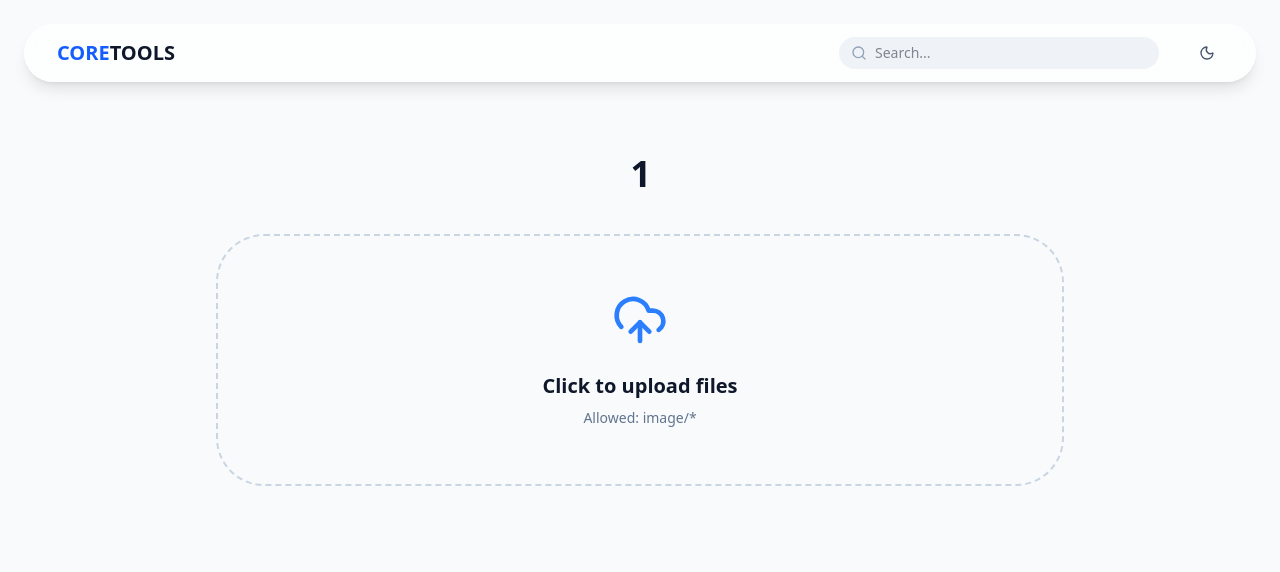
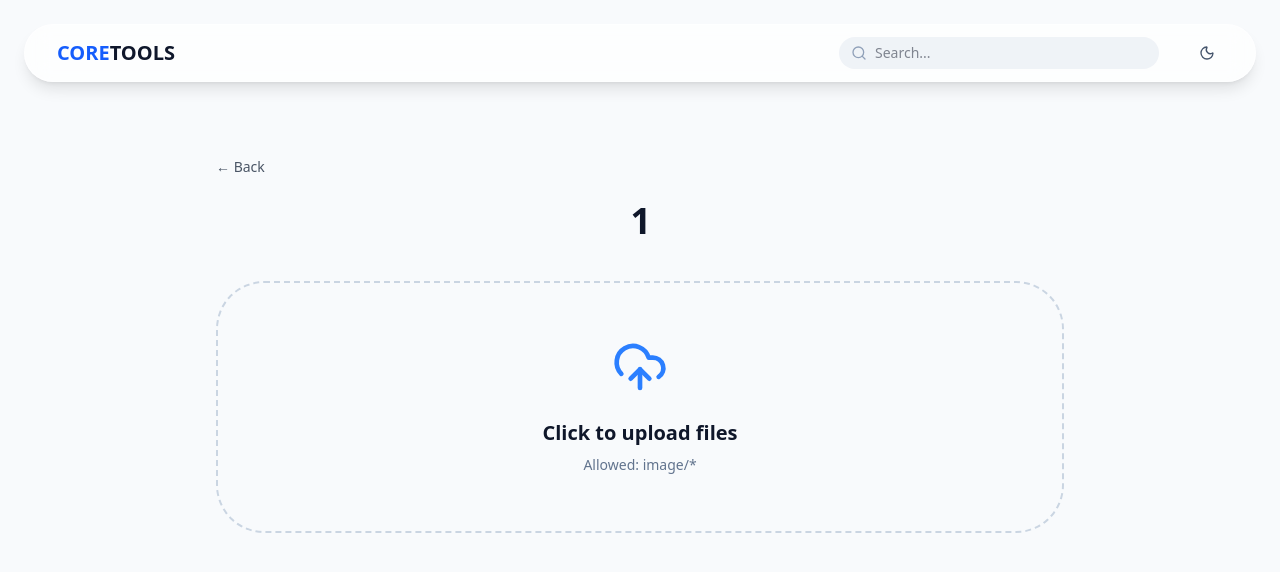
Before and after one commit to boutabsouyounes237-gif/my-utility, a Next.js app: page /tools/1/1 in a window 1280 px wide. Shown: the top 572 px of the page. Built offline with nearby package versions, Linux system fonts and the light colour scheme.

Commit message:
Fix tools upload, back navigation, and uploader logic

```diff
--- a/src/app/tools/[group]/[tool]/page.tsx
+++ b/src/app/tools/[group]/[tool]/page.tsx
@@ -1,14 +1,22 @@
 "use client";
 import React, { useState } from "react";
-import { useParams } from "next/navigation";
+import { useParams, useRouter } from "next/navigation";
 import FileUploader, { UploadedFile } from "@/components/FileUploader";
 import { jsPDF } from "jspdf";
 // @ts-ignore
 import confetti from "canvas-confetti";
-import { Download, CheckCircle2, RefreshCw, Loader2, Image as ImageIcon } from "lucide-react";
+import {
+  Download,
+  CheckCircle2,
+  RefreshCw,
+  Loader2,
+  Image as ImageIcon,
+} from "lucide-react";
 
 export default function SingleToolPage() {
   const params = useParams();
+  const router = useRouter();
+
   const group = params.group as string;
   const tool = params.tool as string;
 
@@ -25,7 +33,6 @@ export default function SingleToolPage() {
       } else if (tool === "webp-converter") {
         await processToWebp(files);
       }
-      // أضف أي أداة أخرى هنا بنفس الطريقة
     } catch (error) {
       console.error("Processing failed:", error);
     } finally {
@@ -83,7 +90,13 @@ export default function SingleToolPage() {
     }
 
     const blob = doc.output("blob");
-    setResultFiles([{ url: URL.createObjectURL(blob), name: "merged-result.pdf", data: new File([blob], "merged-result.pdf") }]);
+    setResultFiles([
+      {
+        url: URL.createObjectURL(blob),
+        name: "merged-result.pdf",
+        data: new File([blob], "merged-result.pdf"),
+      },
+    ]);
     confetti({ particleCount: 150, spread: 70 });
   };
 
@@ -94,6 +107,15 @@ export default function SingleToolPage() {
 
   return (
     <div className="max-w-4xl mx-auto px-6 py-12">
+      {/* زر الرجوع خطوة واحدة */}
+      <button
+  onClick={() => router.push(`/tools/${group}`)}
+  className="mb-6 inline-flex items-center gap-2 text-sm text-gray-600 hover:text-black"
+>
+  ← Back
+</button>
+
+
       <div className="text-center mb-10">
         <h1 className="text-4xl font-black uppercase tracking-tighter">
           {tool.replace(/-/g, " ")}
@@ -102,7 +124,12 @@ export default function SingleToolPage() {
 
       {resultFiles.length === 0 ? (
         <div className={isProcessing ? "opacity-40 pointer-events-none" : ""}>
-          <FileUploader key={uploaderKey} allowedTypes={["image/*"]} onProcess={handleStartProcessing} />
+          <FileUploader
+            key={uploaderKey}
+            allowedTypes={["image/*"]}
+            onProcess={handleStartProcessing}
+          />
+
           {isProcessing && (
             <div className="mt-8 flex flex-col items-center gap-3">
               <Loader2 className="w-10 h-10 text-blue-600 animate-spin" />
@@ -115,7 +142,9 @@ export default function SingleToolPage() {
       ) : (
         <div className="glass-card p-10 rounded-[3rem] text-center animate-in zoom-in duration-500">
           <CheckCircle2 className="w-16 h-16 text-green-500 mx-auto mb-6" />
-          <h2 className="text-2xl font-black mb-6 uppercase tracking-tighter">Files Processed Successfully!</h2>
+          <h2 className="text-2xl font-black mb-6 uppercase tracking-tighter">
+            Files Processed Successfully!
+          </h2>
 
           <div className="grid gap-3 max-w-md mx-auto">
             {resultFiles.map((file, idx) => (
@@ -127,7 +156,9 @@ export default function SingleToolPage() {
               >
                 <div className="flex items-center gap-3">
                   <ImageIcon className="w-4 h-4 text-blue-400" />
-                  <span className="text-sm truncate max-w-45">{file.name}</span>
+                  <span className="text-sm truncate max-w-45">
+                    {file.name}
+                  </span>
                 </div>
                 <Download className="w-4 h-4 group-hover:translate-y-1 transition-transform" />
               </a>
```
